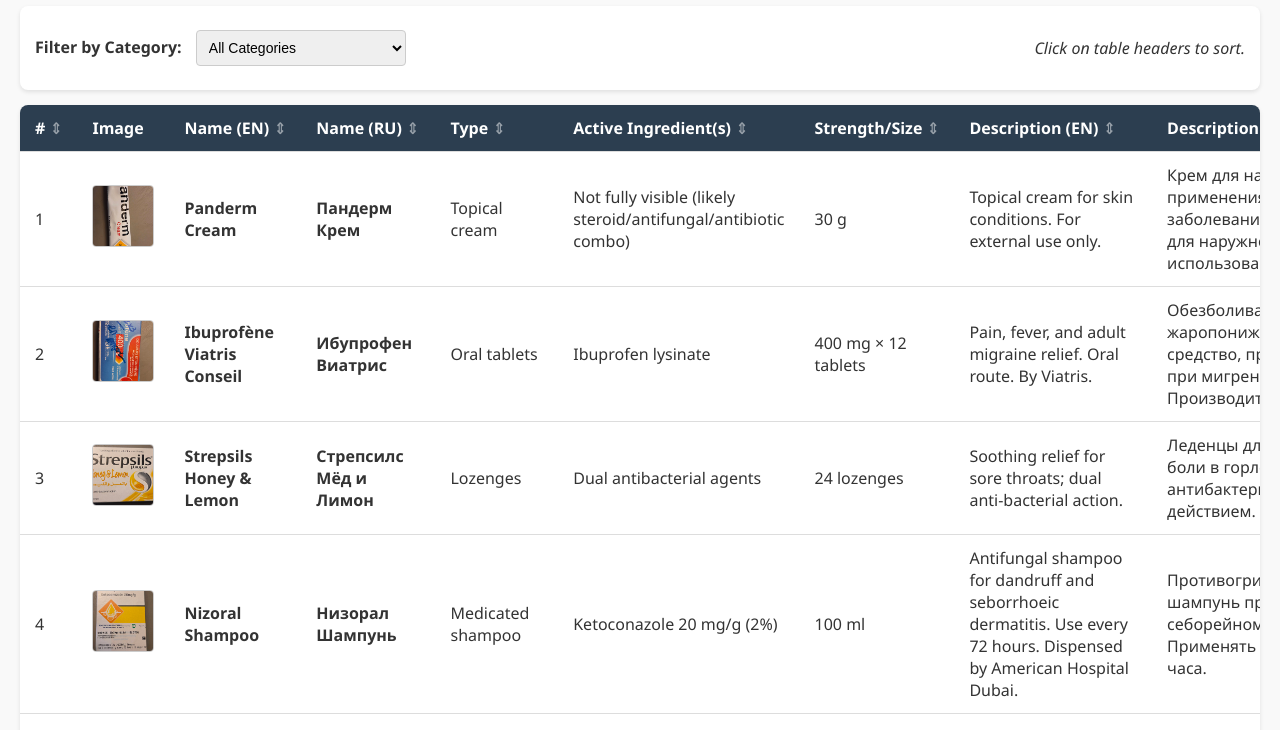
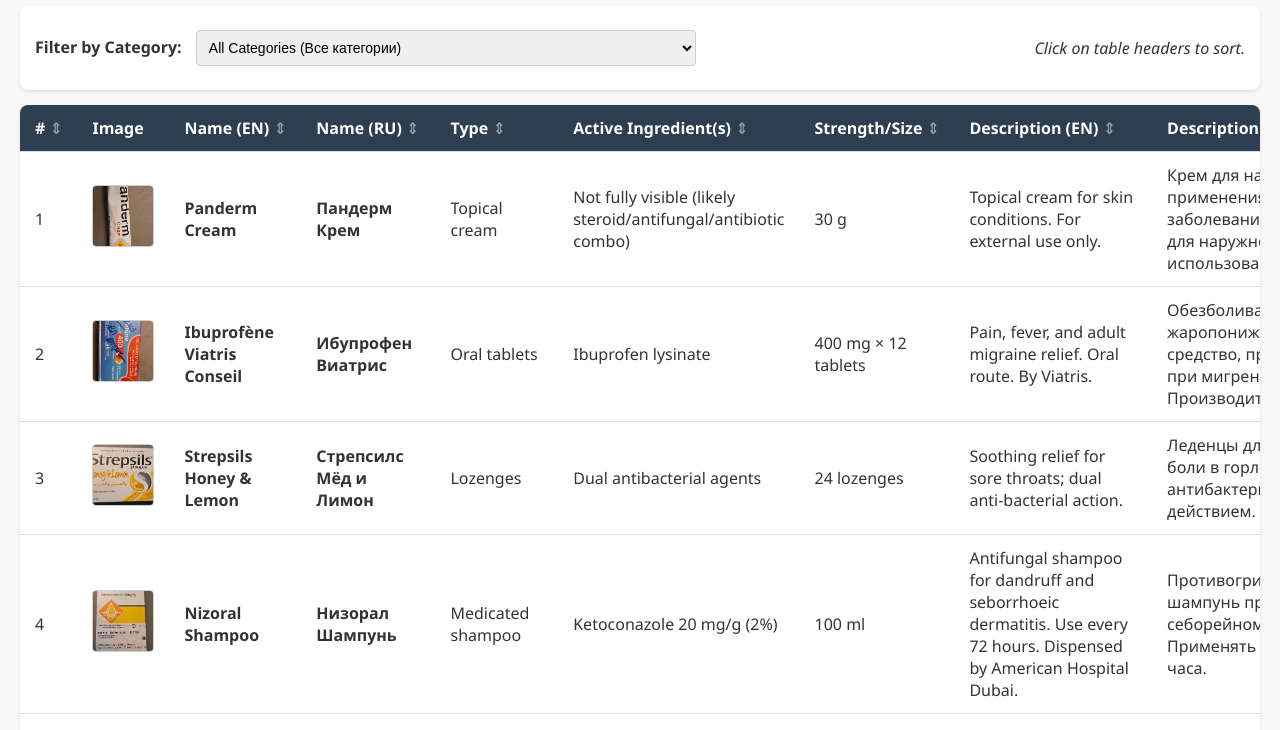
Before and after one commit to glotoff/medicines, a plain HTML site: page index.html in a window 1280 px wide. Shown: the part 80-810 px from the top of the page. Drawn offline with Linux system fonts and the light colour scheme.

Commit message:
russian translation of category

```diff
--- a/index.html
+++ b/index.html
@@ -91,16 +91,16 @@
         <div>
             <label for="categoryFilter">Filter by Category:</label>
             <select id="categoryFilter" onchange="filterTable()">
-                <option value="ALL">All Categories</option>
-                <option value="Analgesic / Antipyretic">Analgesic / Antipyretic</option>
-                <option value="Antibiotic / Antifungal">Antibiotic / Antifungal</option>
-                <option value="Anti-inflammatory / Topical">Anti-inflammatory / Topical</option>
-                <option value="Antiseptic / Disinfectant">Antiseptic / Disinfectant</option>
-                <option value="GI / Digestive">GI / Digestive</option>
-                <option value="Medical Device / Accessory">Medical Device / Accessory</option>
-                <option value="Respiratory / ENT">Respiratory / ENT</option>
-                <option value="Skin Treatment / Topical">Skin Treatment / Topical</option>
-                <option value="Supplement">Supplement</option>
+                <option value="ALL">All Categories (Все категории)</option>
+                <option value="Analgesic / Antipyretic">Analgesic / Antipyretic (Анальгетик / Жаропонижающее)</option>
+                <option value="Antibiotic / Antifungal">Antibiotic / Antifungal (Антибиотик / Противогрибковое)</option>
+                <option value="Anti-inflammatory / Topical">Anti-inflammatory / Topical (Противовоспалительное / Наружное)</option>
+                <option value="Antiseptic / Disinfectant">Antiseptic / Disinfectant (Антисептик / Дезинфицирующее)</option>
+                <option value="GI / Digestive">GI / Digestive (ЖКТ / Пищеварение)</option>
+                <option value="Medical Device / Accessory">Medical Device / Accessory (Медицинское устройство / Аксессуар)</option>
+                <option value="Respiratory / ENT">Respiratory / ENT (Респираторные заболевания / ЛОР)</option>
+                <option value="Skin Treatment / Topical">Skin Treatment / Topical (Кожные заболевания / Наружное применение)</option>
+                <option value="Supplement">Supplement (Пищевая добавка)</option>
             </select>
         </div>
         <p><em>Click on table headers to sort.</em></p>
```
